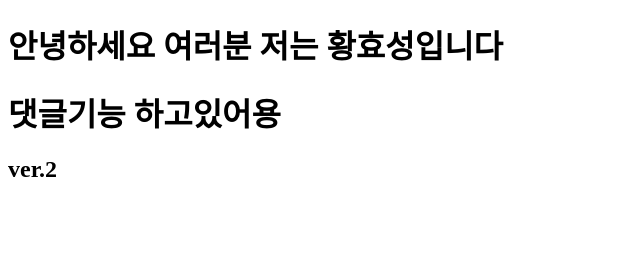
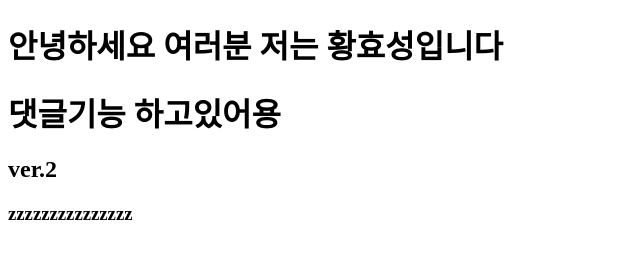
Before and after one commit to AWS-Cloud-School-6/demo-repository, a website: page index.html in a window 1280 px wide. Shown: the whole page, without its empty margins (0-640 px from the left). Drawn offline with Linux system fonts and the light colour scheme.

Commit message:
Update index.html

```diff
--- a/index.html
+++ b/index.html
@@ -10,5 +10,7 @@
     <h1>댓글기능 하고있어용</h1>
 
     <h2>ver.2</h2>
+
+    <h3>zzzzzzzzzzzzzzz</h3>
 </body>
 </html>
```
